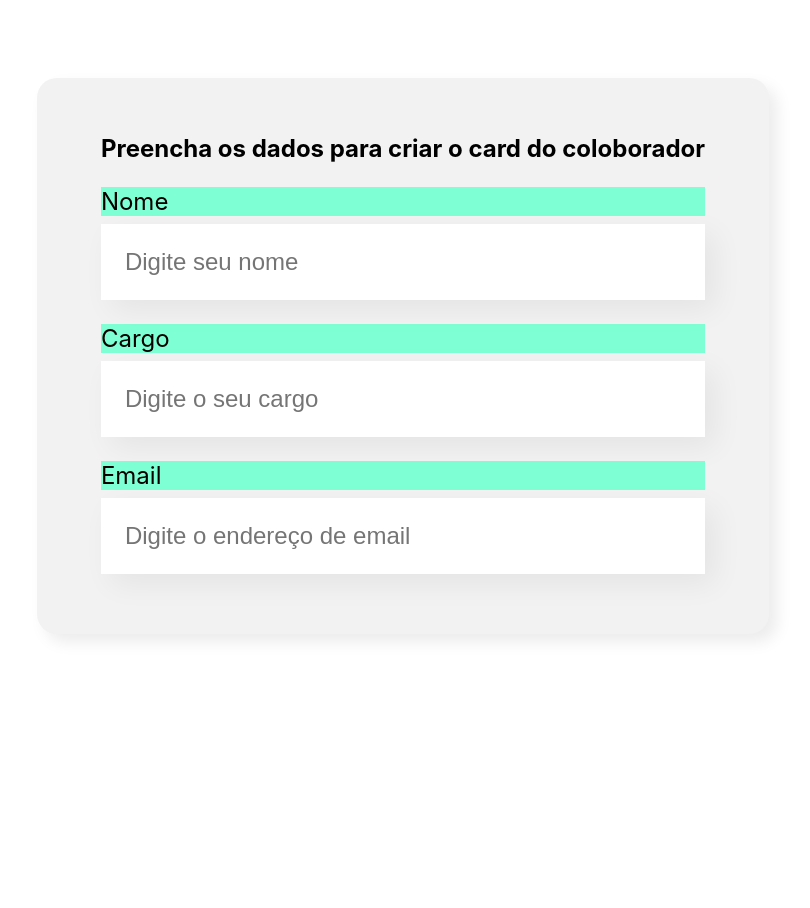
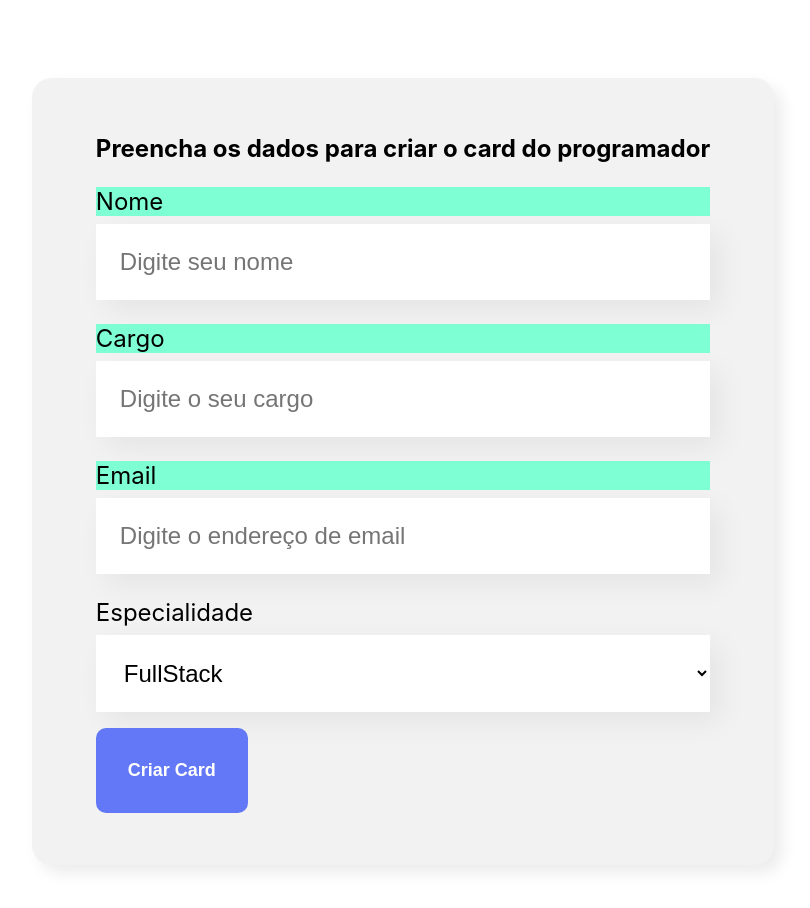
Before and after one commit to pxassuncao/organo, a React (Create React App) app: page / in a window 1280 px wide. Shown: the part 500-1408 px from the top of the page, without its empty margins (237-1047 px from the left). Before the commit the page ends 1214 px from the top, so only its background shows below. Built offline with nearby package versions, Linux system fonts and the light colour scheme.

Commit message:
CriacaoDoBotaoFormulario

```diff
--- /dev/null
+++ b/src/componentes/Botao/Botao.css
@@ -0,0 +1,16 @@
+.botao{
+    background-color: #6278f7;
+    border-radius: 10px;
+    font-weight: 700;
+    font-size: 18px;
+    padding: 32px;
+    border: none;
+    cursor: pointer;
+    color: #FFF;
+    margin: 16px 0;
+
+}
+
+.botao:hover{
+    color:#95ffD4;
+}
--- /dev/null
+++ b/src/componentes/Botao/index.js
@@ -0,0 +1,12 @@
+import './Botao.css'
+
+const Botao = (props)=>{
+    return(
+    <button className= 'botao'>
+        {props.children}
+    </button>
+
+    )
+
+}
+export default Botao
--- a/src/componentes/Formulario/index.js
+++ b/src/componentes/Formulario/index.js
@@ -1,16 +1,28 @@
 import './Formulario.css'
 import CampoTexto from '../CampoTexto'
+import ListaSuspensa from '../ListaSuspensa'
+import Botao from '../Botao'
 
 
 
 const Formulario = () =>{
+    const times =[
+        'FullStack',
+        'Front End',
+        'Back End',
+        'Mobile'
+    ]
     return(
         <section className="formulario">
             <form>
-            <h2>Preencha os dados para criar o card do coloborador</h2>
+            <h2>Preencha os dados para criar o card do programador</h2>
             <CampoTexto label="Nome" placeholder="Digite seu nome"/>
             <CampoTexto label="Cargo" placeholder= "Digite o seu cargo"/>
             <CampoTexto label="Email" placeholder="Digite o endereço de email"/>
+            <ListaSuspensa label ="Especialidade" itens = {times}/>
+            <Botao>
+                Criar Card
+            </Botao>
             </form>
         </section>
     )
--- /dev/null
+++ b/src/componentes/ListaSuspensa/ListaSuspensa.css
@@ -0,0 +1,16 @@
+.lista-suspensa label{
+    display: block;
+    margin-bottom: 8px;
+    font-size: 24px;
+
+}
+
+.lista-suspensa select{
+    background-color: #Fff;
+    box-shadow: 10px 10px 30px rgba(0,0,0,0.06);
+    width: 100%;
+    border: none;
+    font-size: 24px;
+    padding: 24px;
+    box-sizing: border-box;
+}
--- /dev/null
+++ b/src/componentes/ListaSuspensa/index.js
@@ -0,0 +1,16 @@
+import './ListaSuspensa.css'
+
+const ListaSuspensa= (props)=>{
+    console.log(props.itens)
+
+    return (
+        <div className='lista-suspensa'>
+            <label>{props.label}</label>
+            <select>
+                {props.itens.map(item => <option key={item}>{item}</option>)}
+            </select>
+        </div>
+    )
+}
+
+export default ListaSuspensa
```
